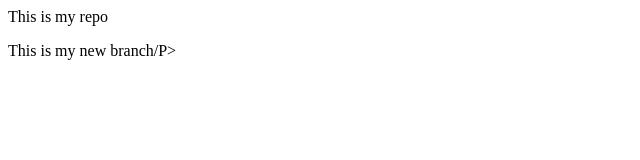
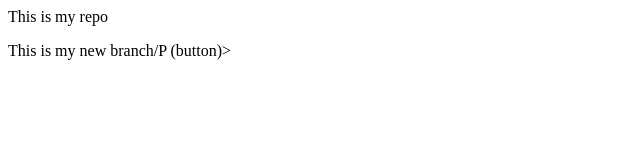
Before and after one commit to RamanKurai/LocalRepo, a plain HTML site: page index.html in a window 1280 px wide. Shown: the full height of the page, 0-640 px from the left. Drawn offline with Linux system fonts and the light colour scheme.

```diff
--- a/index.html
+++ b/index.html
@@ -1,2 +1,2 @@
 <p>This is my repo</p>
-<p>This is my new branch/P></p>
+<p>This is my new branch/P (button)></p>
```
